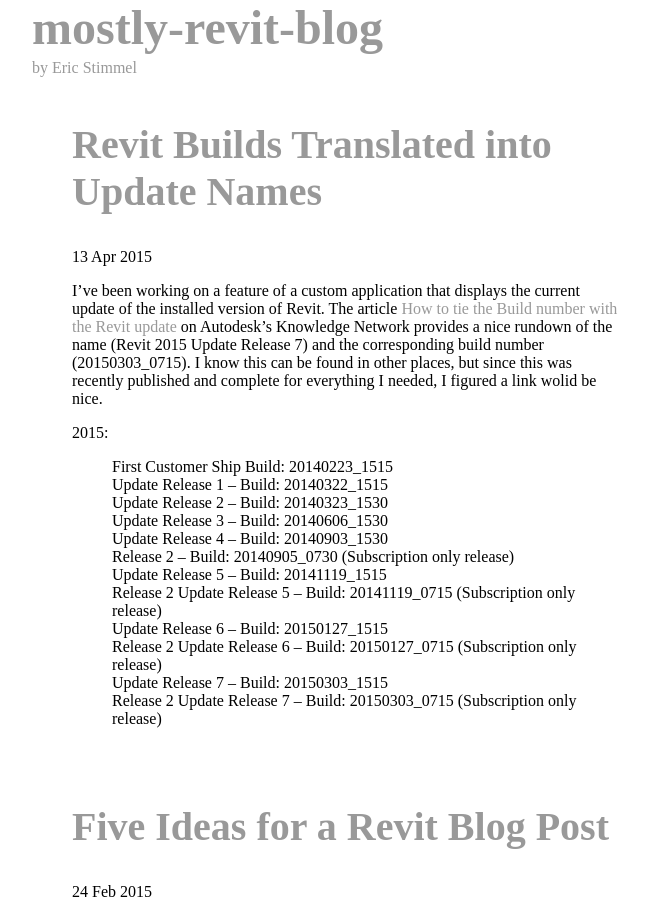
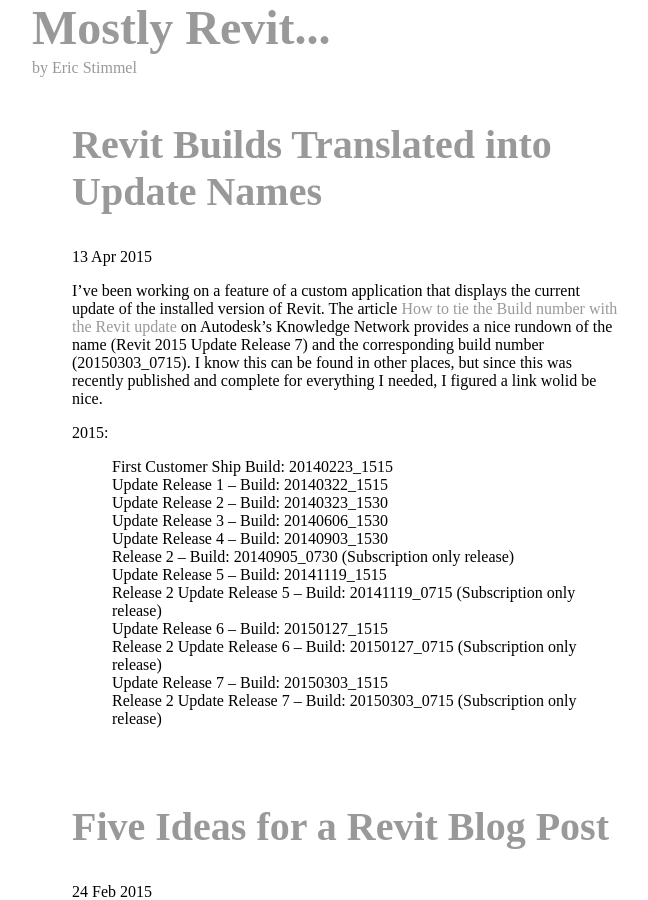
Before and after one commit to estimmel/mostly-revit-blog, a Jekyll site: the page built from index.html, in a window 1280 px wide and 900 px high. Shown: the whole window, without its empty margins (313-961 px from the left). Built offline with Jekyll 4.4.1, drawn with Linux system fonts in a browser that asks for light colours; some of the changed lines change nothing that is shown.

Commit message:
move header back to main index

```diff
--- a/_layouts/default.html
+++ b/_layouts/default.html
@@ -6,10 +6,6 @@
 			<link rel="stylesheet" type="text/css" href="/css/main.css">
 		</head>
 		<body>
-			<header>
-				<span id="maintitlelink"><a href="{{ site.title }}">{{ site.title }}</a></span>
-				<span id="byline">by Eric Stimmel</span>
-			</header>
 			<div class="container">
 
 			{{ content }}
--- a/index.html
+++ b/index.html
@@ -2,7 +2,10 @@
 layout: default
 title: Mostly Revit...
 ---
-
+<header>
+	<span id="maintitlelink"><a href="{{ page.title }}">{{ page.title }}</a></span>
+	<span id="byline">by Eric Stimmel</span>
+</header>
 	<ul class="posts">
 	  {% for post in site.posts %}
 		<h2><a href="{{ post.url }}" title="Permalink to '{{ post.title }}'">{{ post.title }}</a></h2>
```
